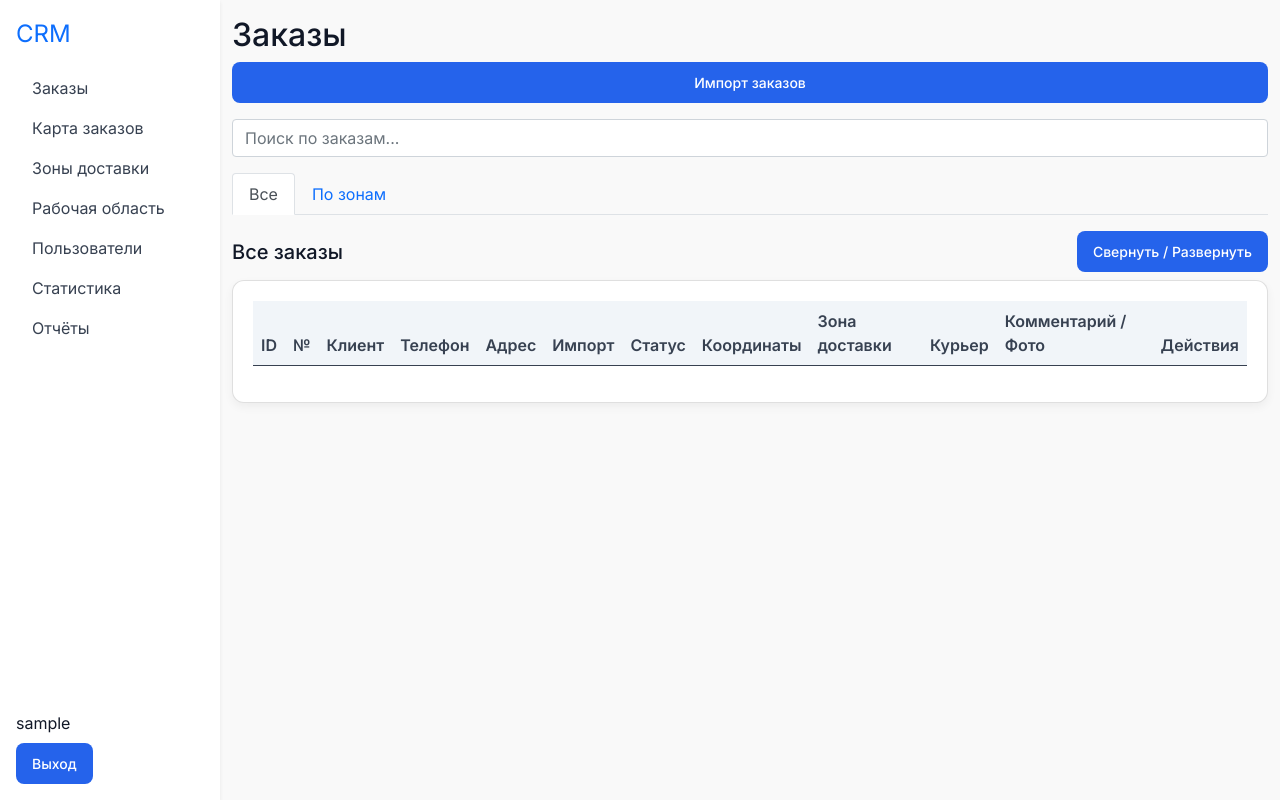
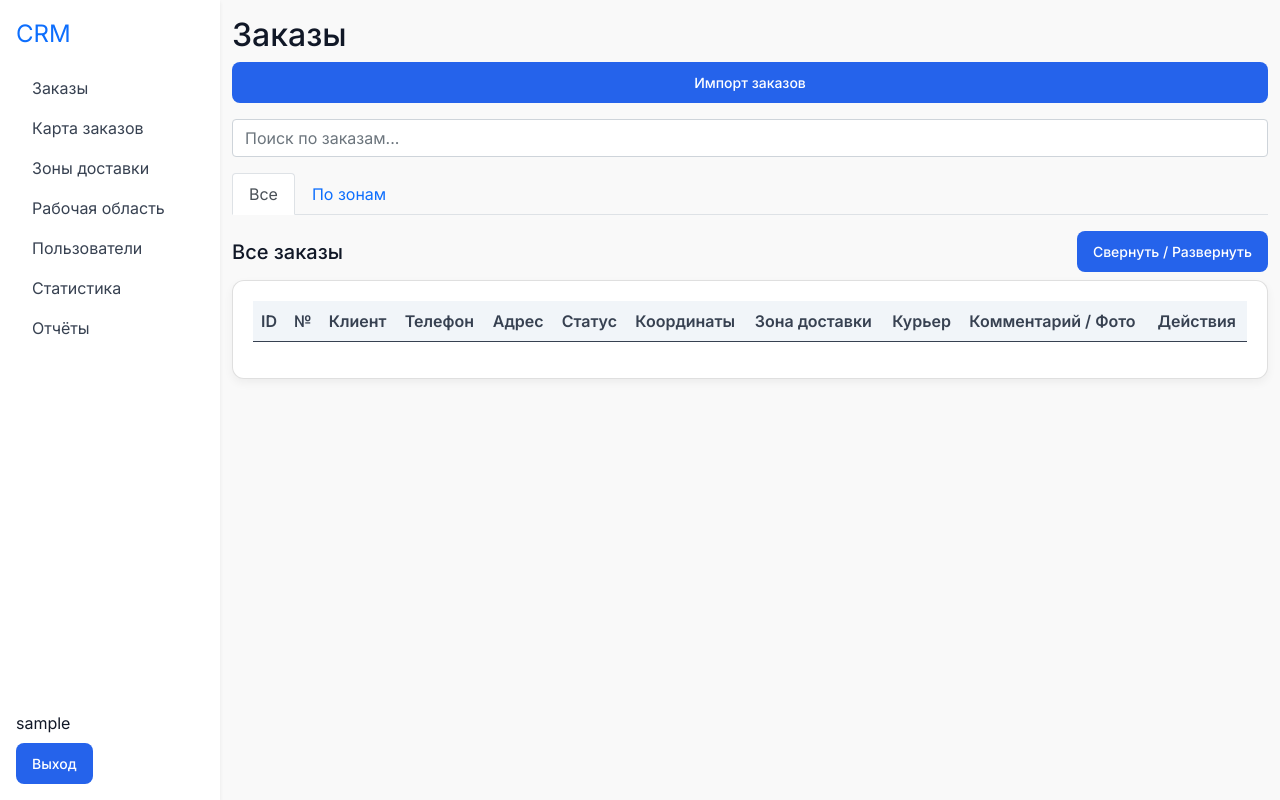
Before and after one commit to anosenkoalex/Dilivery, a Flask app: page /orders in a window 1280 px wide, after a click on "Свернуть / Развернуть". Run offline with Flask 3, Linux system fonts and the light colour scheme; the visitor is signed in with stand-in values (Sample User, id 1); data that the repository does not hold is empty; some libraries are stand-ins or nearby versions.

Commit message:
Remove Import column from orders page

```diff
--- a/templates/orders.html
+++ b/templates/orders.html
@@ -44,7 +44,7 @@
         <div class="table-responsive card mt-2">
         <table class="table table-striped orders-table" id="ordersTable">
           <thead>
-            <tr><th>ID</th><th>№</th><th>Клиент</th><th>Телефон</th><th>Адрес</th><th>Импорт</th><th>Статус</th><th>Координаты</th><th>Зона доставки</th><th>Курьер</th><th>Комментарий / Фото</th><th>Действия</th></tr>
+            <tr><th>ID</th><th>№</th><th>Клиент</th><th>Телефон</th><th>Адрес</th><th>Статус</th><th>Координаты</th><th>Зона доставки</th><th>Курьер</th><th>Комментарий / Фото</th><th>Действия</th></tr>
           </thead>
           <tbody>
             {% for o in lst %}
@@ -54,7 +54,6 @@
               <td data-label="Клиент">{{ o.client_name }}</td>
               <td data-label="Телефон">{{ o.phone }}</td>
               <td data-label="Адрес">{{ o.address }}</td>
-              <td data-label="Импорт">{{ o.import_batch_label or '' }}</td>
               <td data-label="Статус">
                 {% set status_class = {
                     'Складская обработка':'bg-secondary',
@@ -145,7 +144,7 @@
       <div class="collapse" id="collapse-zone-{{ loop.index }}">
         <div class="table-responsive card">
           <table class="table table-striped mt-2 orders-table" id="ordersTable">
-            <thead><tr><th>ID</th><th>№</th><th>Клиент</th><th>Телефон</th><th>Адрес</th><th>Импорт</th><th>Статус</th><th>Координаты</th><th>Зона доставки</th><th>Курьер</th><th>Комментарий / Фото</th><th>Действия</th></tr></thead>
+            <thead><tr><th>ID</th><th>№</th><th>Клиент</th><th>Телефон</th><th>Адрес</th><th>Статус</th><th>Координаты</th><th>Зона доставки</th><th>Курьер</th><th>Комментарий / Фото</th><th>Действия</th></tr></thead>
             <tbody>
               {% for o in lst %}
               <tr data-id="{{ o.id }}" class="{% if not o.zone %}table-warning{% endif %}">
@@ -154,7 +153,6 @@
                 <td data-label="Клиент">{{ o.client_name }}</td>
                 <td data-label="Телефон">{{ o.phone }}</td>
                 <td data-label="Адрес">{{ o.address }}</td>
-                <td data-label="Импорт">{{ o.import_batch_label or '' }}</td>
                 <td data-label="Статус">
                   {% set status_class = {
                       'Складская обработка':'bg-secondary',
```
